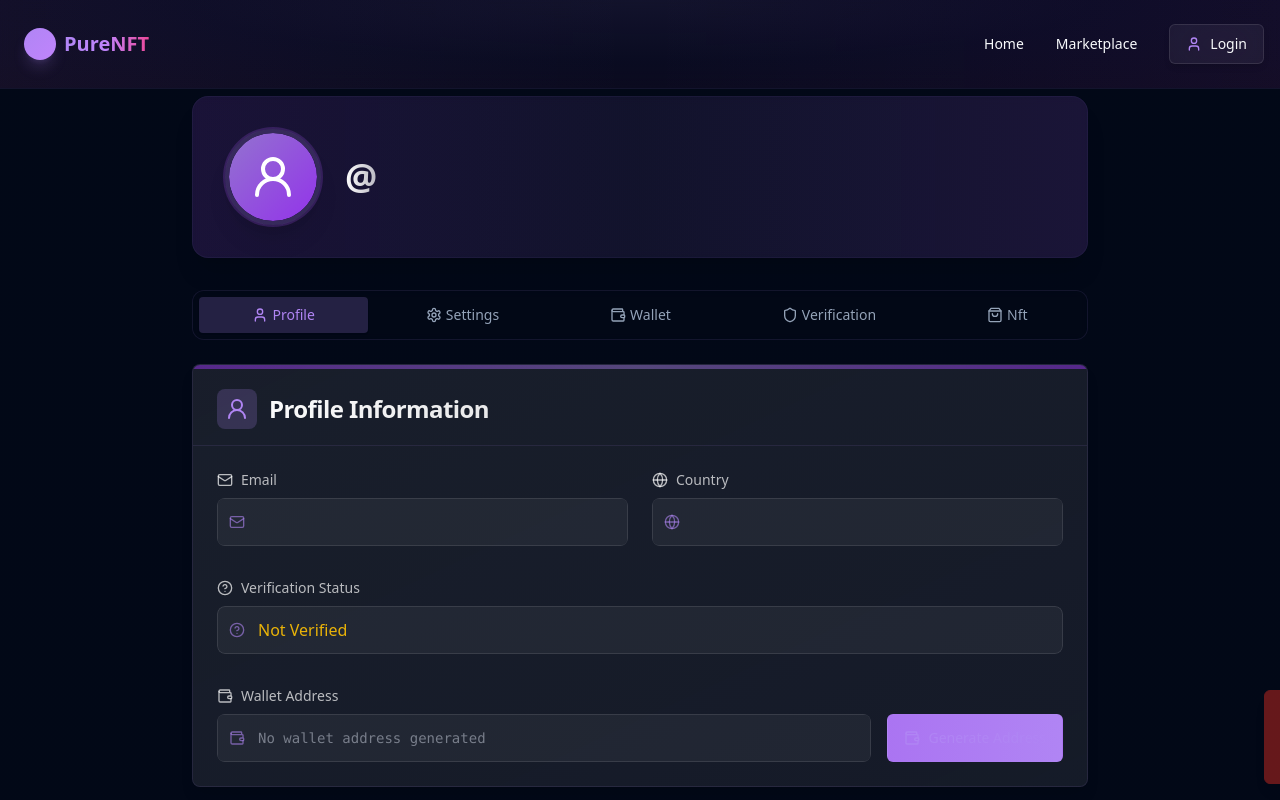
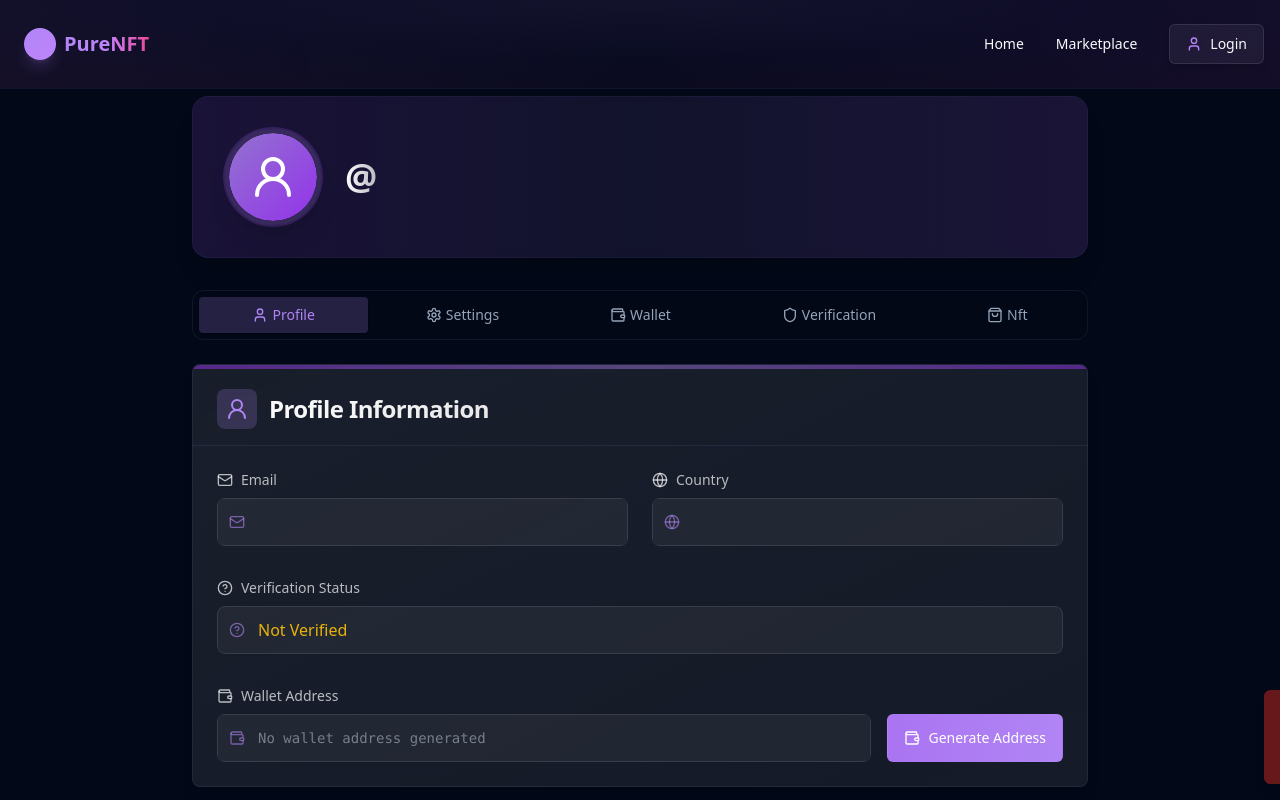
Before and after one commit to xxxsanechekxxx/nft-glow-marketplace-08-57e4a4a7, a React (Vite) app: page /profile in a window 1280 px wide. Shown: the top 800 px of the page. Built offline with nearby package versions, Linux system fonts and the light colour scheme.

Commit message:
Fix: Ensure text and icon visibility
Addresses an issue where text and icons within the UI are not visible.

```diff
--- a/src/components/profile/ProfileInfo.tsx
+++ b/src/components/profile/ProfileInfo.tsx
@@ -8,10 +8,12 @@ import { useState } from "react";
 import { useToast } from "@/hooks/use-toast";
 import { useIsMobile } from "@/hooks/use-mobile";
 import type { UserData } from "@/types/user";
+
 interface ProfileInfoProps {
   userData: UserData | null;
   setIsWalletModalOpen: (isOpen: boolean) => void;
 }
+
 export const ProfileInfo = ({
   userData,
   setIsWalletModalOpen
@@ -129,8 +131,8 @@ export const ProfileInfo = ({
                   ERC-20
                 </div> : <Button onClick={() => setIsWalletModalOpen(true)} className={`bg-gradient-to-r from-purple-600/20 to-primary/20 border border-primary/10 text-primary hover:from-purple-600/30 hover:to-primary/30 transition-colors flex items-center gap-2 group relative overflow-hidden h-12 ${isMobile ? 'w-full' : ''}`}>
                   <div className="absolute inset-0 bg-gradient-to-r from-primary/5 to-purple-500/5 opacity-0 group-hover:opacity-100 transition-opacity duration-300"></div>
-                  <Wallet className="w-4 h-4 relative z-10" />
-                  <span className="relative z-10">Generate Address</span>
+                  <Wallet className="w-4 h-4 relative z-10 text-white" />
+                  <span className="relative z-10 text-white">Generate Address</span>
                 </Button>}
             </div>
           </div>
```
